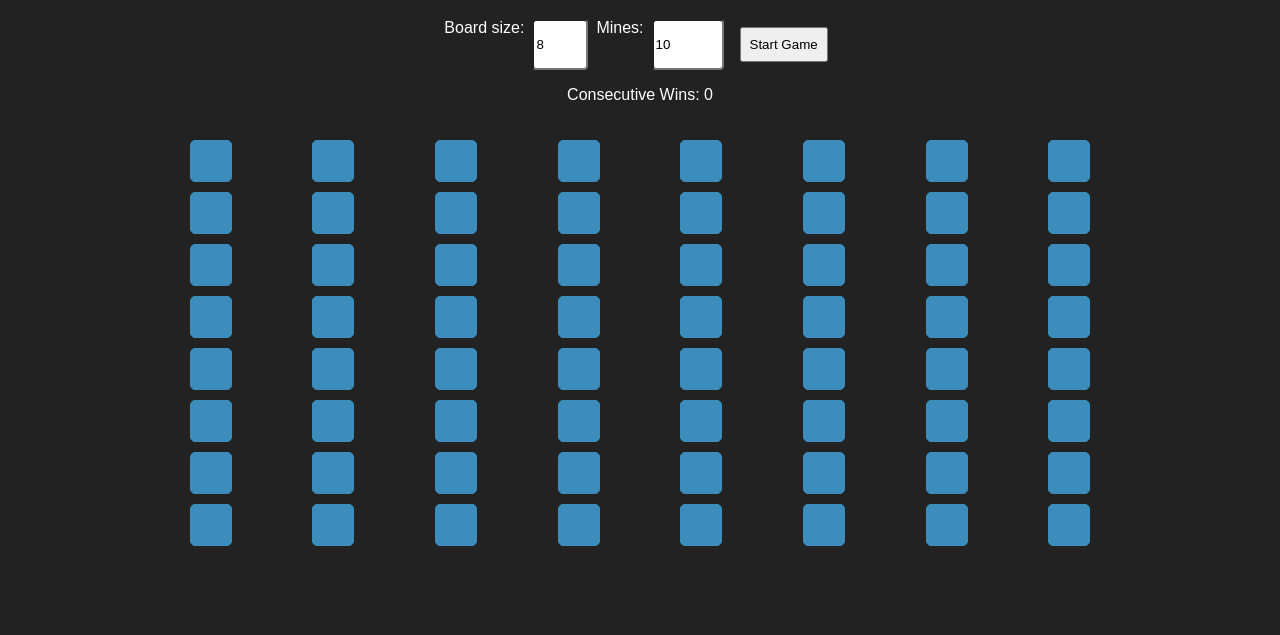
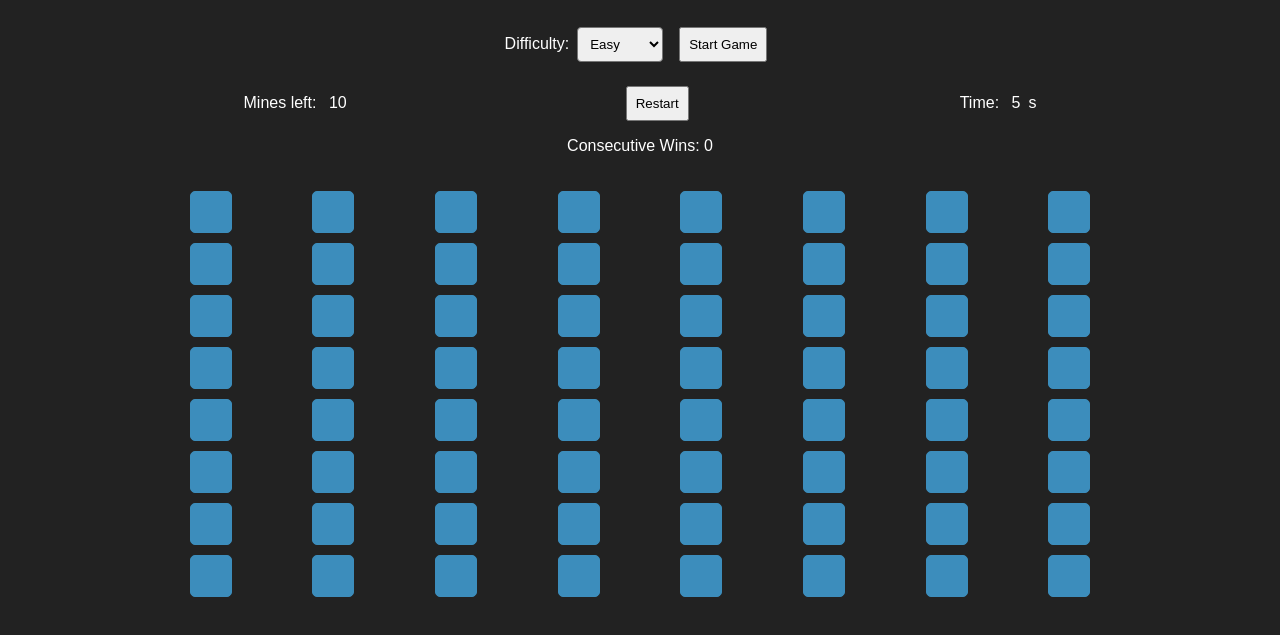
Before and after one commit to cbhead/GPT4_minesweeper_4-29-23, a website: page src/projects/minesweeper.html in a window 1280 px wide. Shown: the part 119-754 px from the top of the page. Drawn offline with Linux system fonts and the light colour scheme.

Commit message:
Add game status features

```diff
--- a/src/projects/minesweeper.html
+++ b/src/projects/minesweeper.html
@@ -14,11 +14,18 @@
     <main>
         <h1>Minesweeper</h1>
         <div class="game-controls">
-            <label for="board-size">Board size: </label>
-            <input id="board-size" type="number" min="1" max="50" value="8" placeholder="Size">
-            <label for="mine-count">Mines: </label>
-            <input id="mine-count" type="number" min="1" max="2500" value="10" placeholder="Mines">
+            <label for="difficulty">Difficulty:</label>
+            <select id="difficulty">
+                <option value="easy">Easy</option>
+                <option value="medium">Medium</option>
+                <option value="hard">Hard</option>
+            </select>
             <button id="start-game">Start Game</button>
+        </div>
+        <div class="status-bar">
+            <span>Mines left: <span id="mines-left">0</span></span>
+            <button id="restart-game">Restart</button>
+            <span>Time: <span id="timer">0</span>s</span>
         </div>
         <p id="consecutive-wins">Consecutive Wins: <span id="wins-count">0</span></p>
         <div id="game-board"></div>
--- a/src/scripts/script.js
+++ b/src/scripts/script.js
@@ -3,29 +3,46 @@ let mineCount;
 let gameBoard;
 let consecutiveWins = 0;
 let gameInProgress = false; // Add this line
+let minesLeft;
+let timerElement;
+let minesLeftElement;
+let timerInterval;
+let elapsedTime = 0;
+
+const difficulties = {
+    easy: { size: 8, mines: 10 },
+    medium: { size: 16, mines: 40 },
+    hard: { size: 24, mines: 99 }
+};
 
 document.addEventListener('DOMContentLoaded', () => {
     gameBoard = document.querySelector('#game-board');
+    timerElement = document.getElementById('timer');
+    minesLeftElement = document.getElementById('mines-left');
     const startGameButton = document.getElementById('start-game');
-    startGameButton.addEventListener('click', () => {
-        initializeGame();
-    });
+    const restartGameButton = document.getElementById('restart-game');
+    startGameButton.addEventListener('click', initializeGame);
+    restartGameButton.addEventListener('click', initializeGame);
     addEventListeners();
     initializeGame();
 });
 
 function initializeGame() {
     gameInProgress = true; // Set gameInProgress to true when the game starts
-    const boardSizeInput = document.getElementById('board-size');
-    const mineCountInput = document.getElementById('mine-count');
-    boardSize = Math.min(50, parseInt(boardSizeInput.value));
-    mineCount = Math.min(boardSize * boardSize - 1, parseInt(mineCountInput.value));
+    const difficulty = document.getElementById('difficulty').value;
+    const settings = difficulties[difficulty];
+    boardSize = settings.size;
+    mineCount = settings.mines;
     gameBoard.innerHTML = '';
 
     gameBoard.style.gridTemplateColumns = `repeat(${boardSize}, 1fr)`;
 
     generateCells();
     placeMines();
+
+    minesLeft = mineCount;
+    updateMinesLeft();
+    resetTimer();
 }
 
 function generateCells() {
@@ -50,6 +67,26 @@ function placeMines() {
             cell.dataset.mine = true;
             minesPlaced++;
         }
+    }
+}
+
+function resetTimer() {
+    clearInterval(timerInterval);
+    elapsedTime = 0;
+    if (timerElement) {
+        timerElement.textContent = elapsedTime;
+    }
+    timerInterval = setInterval(() => {
+        elapsedTime++;
+        if (timerElement) {
+            timerElement.textContent = elapsedTime;
+        }
+    }, 1000);
+}
+
+function updateMinesLeft() {
+    if (minesLeftElement) {
+        minesLeftElement.textContent = minesLeft;
     }
 }
 
@@ -120,9 +157,18 @@ function getAdjacentCells(cell) {
 
 function toggleFlag(cell) {
     if (cell.dataset.revealed === 'true') return;
-    cell.dataset.flagged = cell.dataset.flagged === 'true' ? 'false' : 'true';
-    cell.style.backgroundColor = cell.dataset.flagged === 'true' ? '#f6b26b' : '#3c8dbc';
-    cell.textContent = cell.dataset.flagged === 'true' ? '🚩' : '';
+    if (cell.dataset.flagged === 'true') {
+        cell.dataset.flagged = 'false';
+        cell.style.backgroundColor = '#3c8dbc';
+        cell.textContent = '';
+        minesLeft++;
+    } else {
+        cell.dataset.flagged = 'true';
+        cell.style.backgroundColor = '#f6b26b';
+        cell.textContent = '🚩';
+        minesLeft--;
+    }
+    updateMinesLeft();
 }
 
 function checkVictory() {
@@ -135,6 +181,7 @@ function checkVictory() {
 
 function gameOver(mineCell) {
     gameInProgress = false;
+    clearInterval(timerInterval);
     mineCell.style.backgroundColor = '#d9534f';
     mineCell.textContent = '💣';
 
@@ -157,6 +204,7 @@ function victory() {
     if (!gameInProgress) return; // Add this line to prevent multiple wins for a single victory
 
     gameInProgress = false; // Set gameInProgress to false when the player wins
+    clearInterval(timerInterval);
     consecutiveWins++;
     updateConsecutiveWins();
     setTimeout(() => {
--- a/src/styles/styles.css
+++ b/src/styles/styles.css
@@ -45,12 +45,25 @@ main {
 .game-controls {
     display: flex;
     justify-content: center;
+    align-items: center;
     margin-bottom: 1rem;
 }
 
-.game-controls input {
-    margin-left: 0.5rem;
-    margin-right: 0.5rem;
+.game-controls select {
+    margin: 0 0.5rem;
+}
+
+.status-bar {
+    display: flex;
+    justify-content: space-between;
+    align-items: center;
+    width: 80%;
+    margin: 0 auto 1rem;
+}
+
+.status-bar button,
+.status-bar span {
+    margin: 0 0.5rem;
 }
 
 #consecutive-wins {
```
